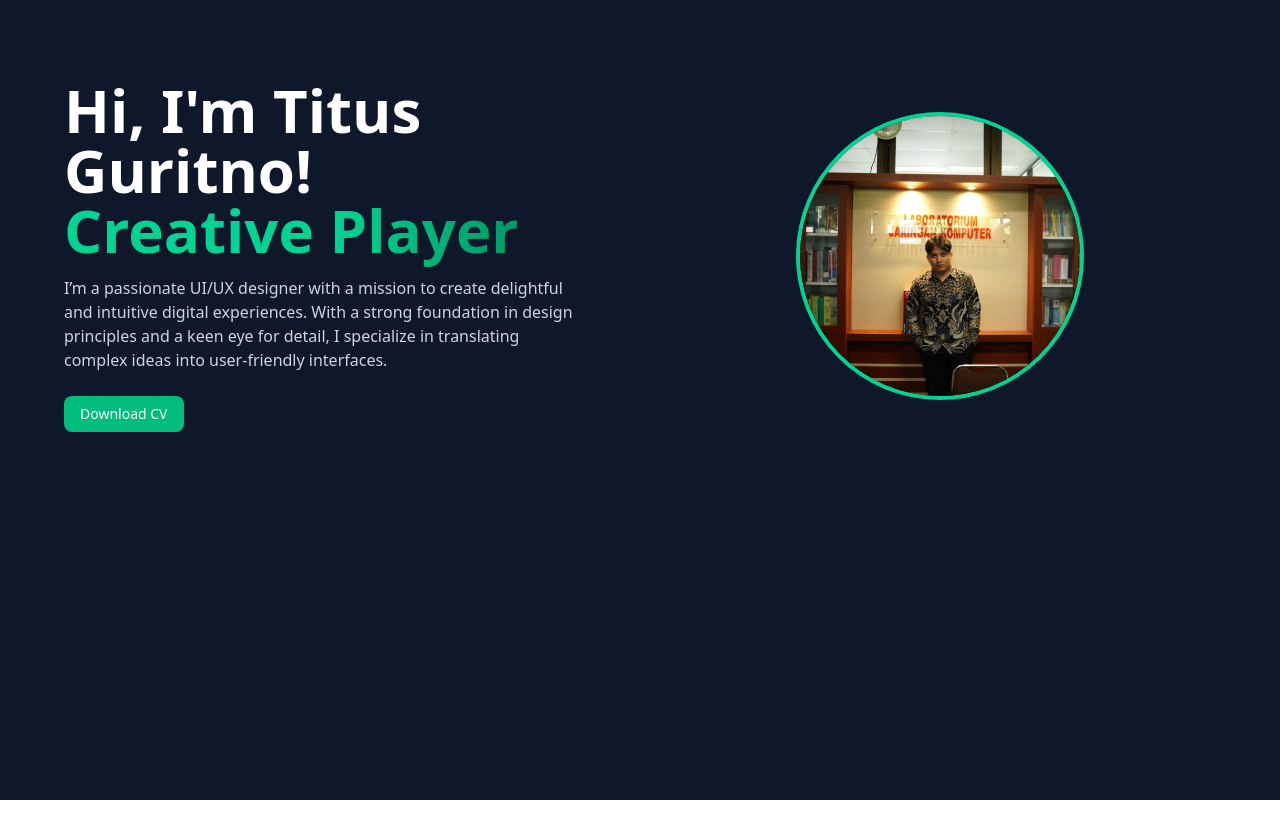
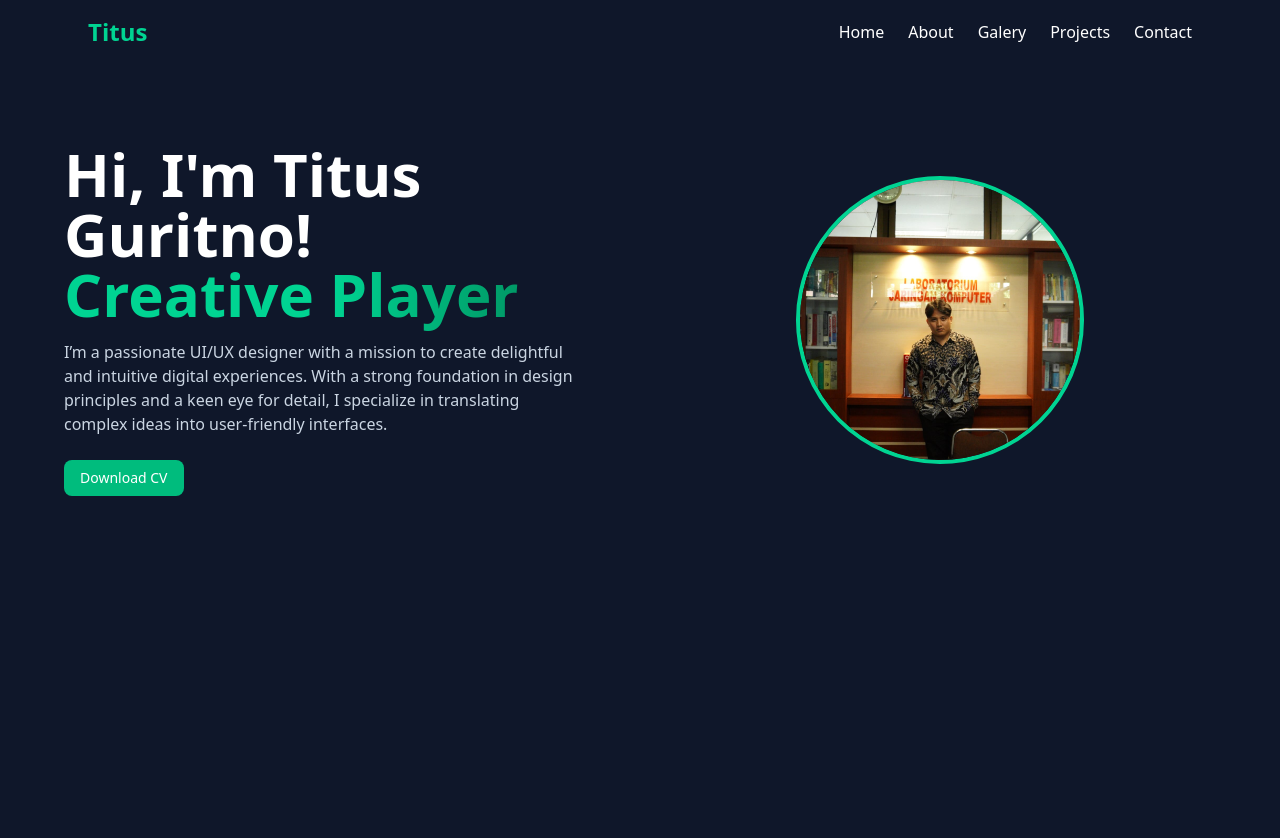
Before and after one commit to titusguritno/my-portfolio, a Next.js app: page /home in a window 1280 px wide. Shown: the top 838 px of the page. Before the commit the page ends 800 px from the top, so only its background shows below. Built offline with nearby package versions, Linux system fonts and the light colour scheme.

Commit message:
add navigasi bar

```diff
--- /dev/null
+++ b/app/_components/navbar.jsx
@@ -0,0 +1,66 @@
+"use client";
+
+import { useState } from "react";
+import { Menu, X } from "lucide-react";
+import Link from "next/link";
+
+export default function Navbar() {
+  const [isOpen, setIsOpen] = useState(false);
+
+  const navItems = [
+    { label: "Home", href: "/" },
+    { label: "About", href: "/about" },
+    { label: "Galery", href: "/galery" },
+    { label: "Projects", href: "/projects" },
+    { label: "Contact", href: "/contact" },
+  ];
+
+  return (
+    <header className="bg-[#0f172a] text-white w-full z-50">
+      <div className="max-w-6xl mx-auto px-6 py-4 flex justify-between items-center">
+        {/* Logo */}
+        <Link href="/" className="text-2xl font-bold text-emerald-400">
+          Titus
+        </Link>
+
+        {/* Desktop Menu */}
+        <nav className="hidden md:flex space-x-6">
+          {navItems.map((item) => (
+            <Link
+              key={item.href}
+              href={item.href}
+              className="hover:text-emerald-400 transition-colors"
+            >
+              {item.label}
+            </Link>
+          ))}
+        </nav>
+
+        {/* Mobile Menu Toggle */}
+        <button
+          className="md:hidden"
+          onClick={() => setIsOpen(!isOpen)}
+          aria-label="Toggle menu"
+        >
+          {isOpen ? <X size={24} /> : <Menu size={24} />}
+        </button>
+      </div>
+
+      {/* Mobile Menu */}
+      {isOpen && (
+        <nav className="md:hidden bg-[#0f172a] px-6 pb-4 space-y-4">
+          {navItems.map((item) => (
+            <Link
+              key={item.href}
+              href={item.href}
+              onClick={() => setIsOpen(false)}
+              className="block text-white hover:text-emerald-400 transition-colors"
+            >
+              {item.label}
+            </Link>
+          ))}
+        </nav>
+      )}
+    </header>
+  );
+}
--- a/app/home/page.jsx
+++ b/app/home/page.jsx
@@ -1,9 +1,12 @@
 "use client";
 
 import Image from "next/image";
+import Navbar from "../_components/navbar";
 
 export default function Home() {
   return (
+    <>
+      <Navbar />
       <main className="w-full px-6 py-20 bg-[#0f172a] text-white min-h-screen">
         <div className="max-w-6xl mx-auto flex flex-col-reverse md:flex-row items-center gap-12">
           {/* Kiri: Teks */}
@@ -16,10 +19,11 @@ export default function Home() {
               </span>
             </h1>
             <p className="text-slate-300 mb-6 max-w-lg">
-            I’m a passionate UI/UX designer with a mission to create delightful
-            and intuitive digital experiences. With a strong foundation in
-            design principles and a keen eye for detail, I specialize in
-            translating complex ideas into user-friendly interfaces.
+              I’m a passionate UI/UX designer with a mission to create
+              delightful and intuitive digital experiences. With a strong
+              foundation in design principles and a keen eye for detail, I
+              specialize in translating complex ideas into user-friendly
+              interfaces.
             </p>
 
             {/* Tombol ke Google Drive */}
@@ -47,5 +51,6 @@ export default function Home() {
           </div>
         </div>
       </main>
+    </>
   );
 }
--- a/jsconfig.json
+++ b/jsconfig.json
@@ -1,5 +1,6 @@
 {
   "compilerOptions": {
+    "baseUrl": ".",
     "paths": {
       "@/*": ["./*"]
     }
```
Also changed, not shown: app/components/navbar.jsx (deleted). Lines whose indentation alone changed are shown as unchanged.
